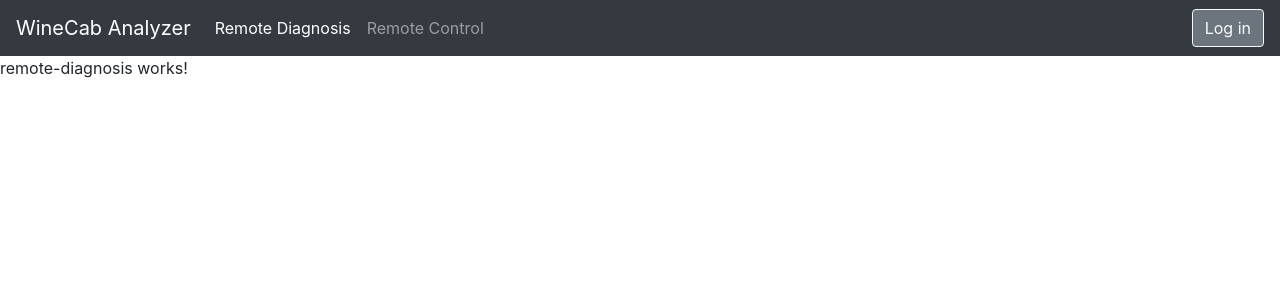
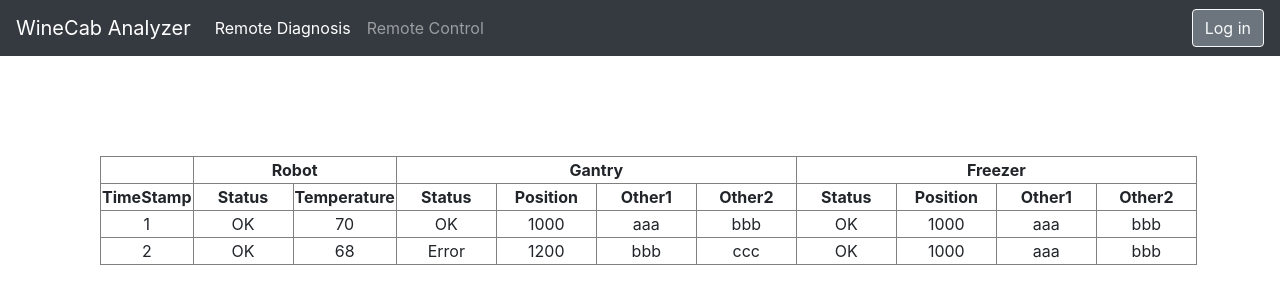
Before and after one commit to salman5051/WCA, an Angular app: page /remote-diagnosis in a window 1280 px wide. Shown: the top 304 px of the page. Built offline with nearby package versions, Linux system fonts and the light colour scheme.

Commit message:
check add service

```diff
--- a/src/app/app.module.ts
+++ b/src/app/app.module.ts
@@ -9,6 +9,8 @@ import { RemoteDiagnosisListComponent } from './remote-diagnosis/remote-diagnosi
 import { RemoteDiagnosisDetailsComponent } from './remote-diagnosis/remote-diagnosis-details/remote-diagnosis-details.component';
 import { RemoteControlComponent } from './remote-control/remote-control.component';
 import { LoginComponent } from './login/login.component';
+import { HttpClientModule } from '@angular/common/http';
+import { RemoteDiagnosisServiceService } from './remote-diagnosis-service.service';
 
 const appRoutes: Routes = [
   { path: 'remote-diagnosis', component: RemoteDiagnosisComponent },
@@ -27,12 +29,13 @@ const appRoutes: Routes = [
   ],
   imports: [
     BrowserModule,
+    HttpClientModule,
     RouterModule.forRoot(
       appRoutes,
     )
 
   ],
-  providers: [],
+  providers: [RemoteDiagnosisServiceService],
   bootstrap: [AppComponent]
 })
 export class AppModule { }
--- /dev/null
+++ b/src/app/remote-diagnosis-service.service.ts
@@ -0,0 +1,15 @@
+import { Injectable } from '@angular/core';
+import { HttpClient } from '@angular/common/http';
+
+@Injectable({
+  providedIn: 'root'
+})
+export class RemoteDiagnosisServiceService {
+
+  constructor(private http: HttpClient) { }
+  getRemoteDiagnosisServiceData(){
+    var data = [{"time":1,"Data":{"Robot":{"Status":"OK","Temperature":70},"Gantry":{"Status":"OK","Position":1000,"Other1":"aaa","Other2":"bbb"},"Freezer":{"Status":"OK","Position":1000,"Other1":"aaa","Other2":"bbb"}}},
+    {"time":2,"Data":{"Robot":{"Status":"OK","Temperature":68},"Gantry":{"Status":"Error","Position":1200,"Other1":"bbb","Other2":"ccc"},"Freezer":{"Status":"OK","Position":1000,"Other1":"aaa","Other2":"bbb"}}}];
+    return data;
+  }
+}
--- a/src/app/remote-diagnosis/remote-diagnosis.component.html
+++ b/src/app/remote-diagnosis/remote-diagnosis.component.html
@@ -1,3 +1,30 @@
-<p>
-  remote-diagnosis works!
-</p>
+
+<div style="padding-top:100px;padding-left:100px;">
+ <table style="text-align:center;" border="1">
+     <thead>
+       <tr>
+         <th></th>
+         <ng-container *ngFor="let s of _object.keys(RemoteDiagnosis[0].Data);let a=index;">
+            <th [attr.colspan]="_object.keys(RemoteDiagnosis[0].Data[_object.keys(RemoteDiagnosis[0].Data)[a]]).length" style="text-align:center;">{{_object.keys(RemoteDiagnosis[0].Data)[a]}}</th>
+          </ng-container>
+       </tr>
+       <tr >
+         <th>TimeStamp</th>
+         <!--<th >{{_object.keys(RemoteDiagnosis[0].Data)[a]}}</th>-->
+         <ng-container *ngFor="let s of _object.keys(RemoteDiagnosis[0].Data);let a=index;">
+          <th style="text-align:center;width:100px;" *ngFor="let header of _object.keys(RemoteDiagnosis[0].Data[_object.keys(RemoteDiagnosis[0].Data)[a]]);let i=index;">{{header}}</th>
+        </ng-container>
+        <!-- <th *ngFor="let x of _object.keys(RemoteDiagnosis[0].Data[_object.keys(RemoteDiagnosis[0].Data)[a]]);let i=index;">{{_object.keys(RemoteDiagnosis[0].Data)[1]}}<br/>{{x}}</th>-->
+       </tr>
+     </thead>
+      <tbody>
+      <tr *ngFor="let d of RemoteDiagnosis;let k=index;">
+    <td>{{RemoteDiagnosis[k].time}}</td>
+    <ng-container *ngFor="let s of _object.keys(RemoteDiagnosis[0].Data);let a=index;">
+    <td *ngFor="let x of _object.keys(RemoteDiagnosis[k].Data[_object.keys(RemoteDiagnosis[0].Data)[a]]);let i=index;">{{  RemoteDiagnosis[k].Data[_object.keys(RemoteDiagnosis[0].Data)[a]][x] }}</td>
+  </ng-container>
+    <!-- <td *ngFor="let x of _object.keys(RemoteDiagnosis[k].Data[_object.keys(RemoteDiagnosis[0].Data)[1]]);let i=index;">{{  RemoteDiagnosis[k].Data[_object.keys(RemoteDiagnosis[0].Data)[1]][x] }}</td> -->
+    </tr>
+     </tbody>
+    </table>
+  </div>
--- a/src/app/remote-diagnosis/remote-diagnosis.component.ts
+++ b/src/app/remote-diagnosis/remote-diagnosis.component.ts
@@ -1,4 +1,5 @@
 import { Component, OnInit } from '@angular/core';
+import { RemoteDiagnosisServiceService } from '../remote-diagnosis-service.service';
 
 @Component({
   selector: 'app-remote-diagnosis',
@@ -7,9 +8,16 @@ import { Component, OnInit } from '@angular/core';
 })
 export class RemoteDiagnosisComponent implements OnInit {
 
-  constructor() { }
+  public RemoteDiagnosis: any = [];
+  _object= Object;
+  constructor(private service:RemoteDiagnosisServiceService) { }
 
   ngOnInit() {
+    this.getRemoteDiagnosisData();
+  }
+
+  getRemoteDiagnosisData(){
+    this.RemoteDiagnosis = this.service.getRemoteDiagnosisServiceData();
   }
 
 }
```
Also changed, not shown: 1 other file (tests, documents, lock files or other folders).
